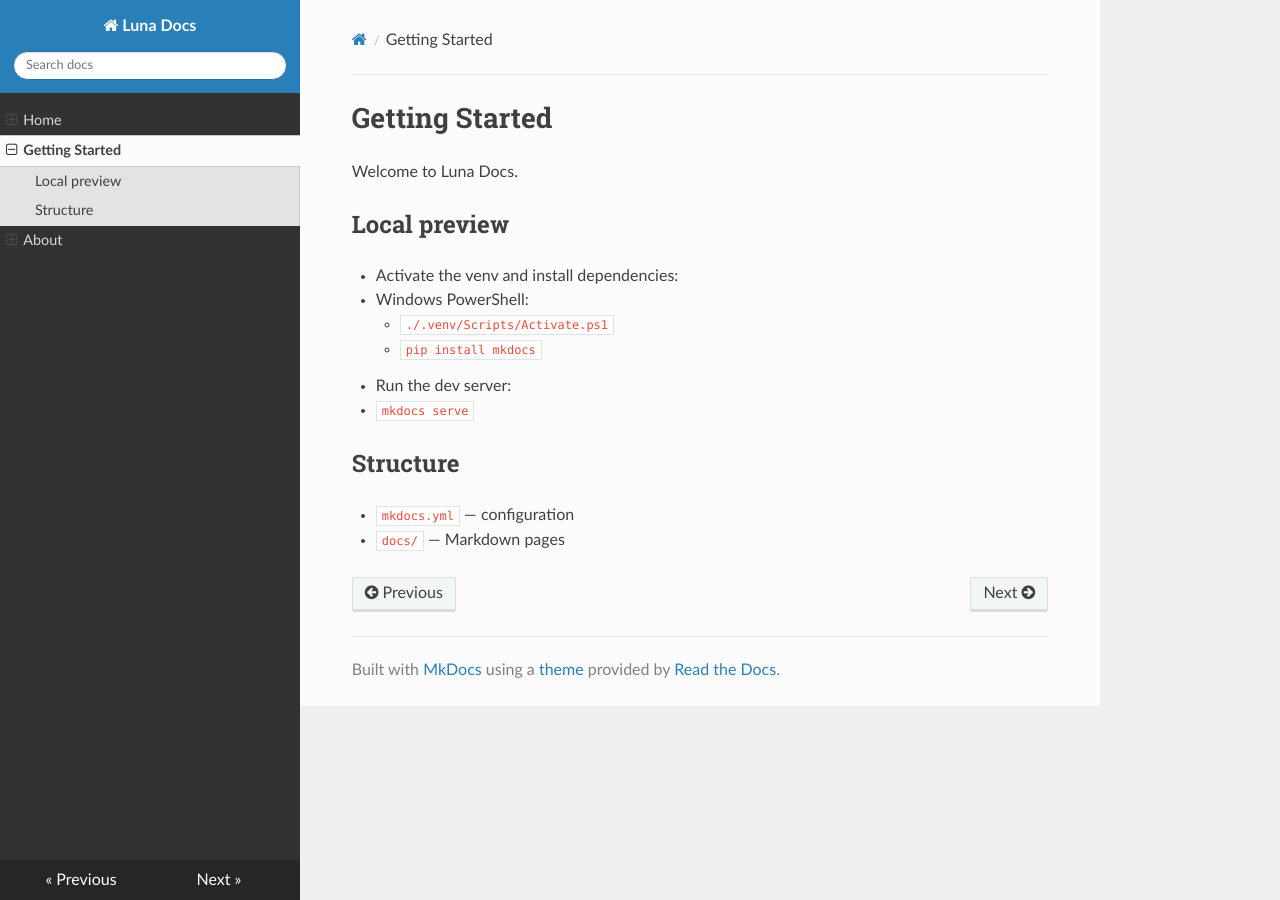
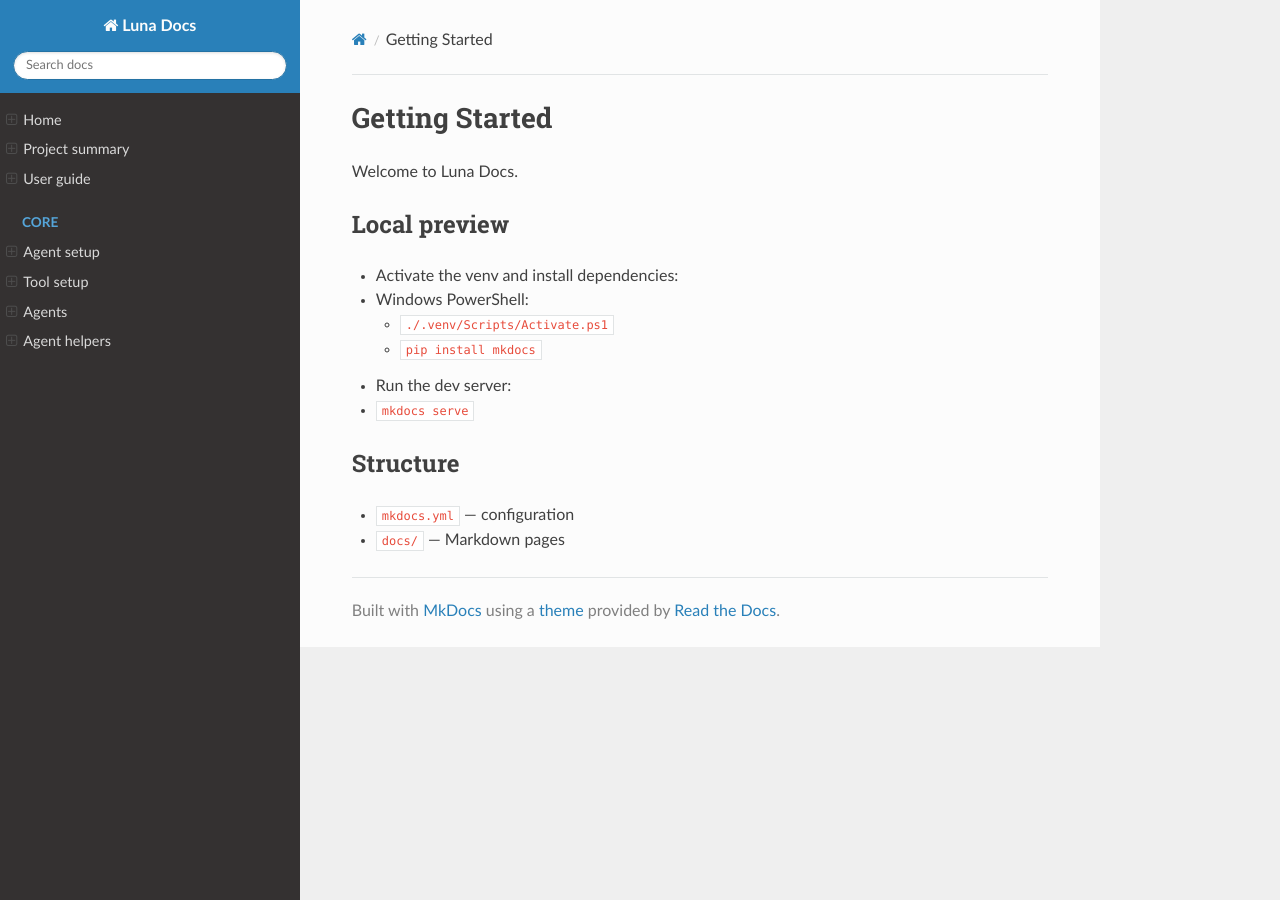
Before and after one commit to jbrinkw/luna-docs, an MkDocs documentation site: the page built from docs/getting-started.md, in a window 1280 px wide. Built offline with MkDocs 1.6.1, drawn with Linux system fonts in a browser that asks for light colours; nearby versions of some CDN libraries.

Commit message:
Docs: nested structure and nav scaffolding

```diff
--- a/mkdocs.yml
+++ b/mkdocs.yml
@@ -6,5 +6,13 @@ theme:
 
 nav:
   - Home: index.md
-  - Getting Started: getting-started.md
-  - About: about.md
+  - Project summary: project-summary.md
+  - User guide: user-guide.md
+  - Core:
+      - Agent setup: core/agent-setup.md
+      - Tool setup: core/tool-setup.md
+      - Agents:
+          - Overview: core/agents/README.md
+          - Basic hierarchical: core/agents/basic-hierarchical.md
+      - Agent helpers:
+          - Light schema: core/agent-helpers/light-schema.md
```
Also changed, not shown: docs/core/agent-helpers/light-schema.md (added, +3 -0 lines), docs/core/agent-setup.md (added, +3 -0 lines), docs/core/agents/README.md (added, +3 -0 lines), docs/core/agents/basic-hierarchical.md (added, +3 -0 lines), docs/core/tool-setup.md (added, +3 -0 lines), docs/project-summary.md (added, +3 -0 lines), docs/user-guide.md (added, +3 -0 lines).
